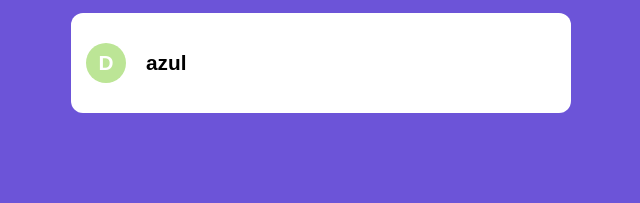
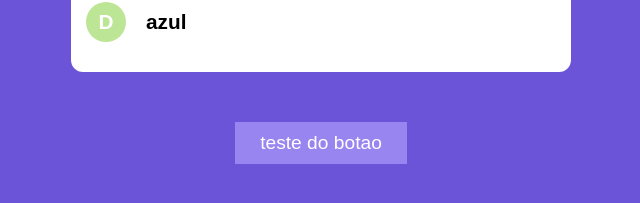
Before and after one commit to gtamaral/quiz-nextjs, a Next.js app: page / in a window 1280 px wide. Shown: the part 565-768 px from the top of the page, without its empty margins (319-959 px from the left). Built offline with nearby package versions, Linux system fonts and the light colour scheme.

Commit message:
add component botao

```diff
--- /dev/null
+++ b/components/Botao.tsx
@@ -0,0 +1,30 @@
+import styles from '../styles/Botao.module.css'
+import Link from 'next/link'
+
+interface BotaoProps {
+    texto?: string
+    href?: string
+    onCLick?: (e: any) => void
+}
+
+
+const Botao = (props:BotaoProps) => {
+
+    function renderizarBotao() {
+        return (
+        <button className={styles.botao} onClick={props.onCLick}>
+            {props.texto}
+        </button>
+    )}
+
+    return props.href ? (
+        <Link href={props.href}>
+            {renderizarBotao()}
+        </Link>
+    ) :
+        renderizarBotao()
+    }
+
+
+
+export default Botao
--- a/components/Questao.tsx
+++ b/components/Questao.tsx
@@ -18,6 +18,7 @@
 
 interface QuestaoProps {
     valor: QuestaoModel
+    tempoParaResposta?: number
     respostaFornecida: (indice: number) => void
     tempoEsgotado: () => void
 }
@@ -35,7 +36,7 @@
     return (
         <div className={styles.questao}>
             <Enunciado texto={questao.enunciado} />
-            <Temporizador duracao={10} tempoEsgotado={props.tempoEsgotado} />
+            <Temporizador duracao={props.tempoParaResposta ?? 10} tempoEsgotado={props.tempoEsgotado} />
             {renderizarRespostas()}
         </div>
     )
--- a/pages/index.tsx
+++ b/pages/index.tsx
@@ -3,7 +3,8 @@
 import Questao from '@/components/Questao'
 import QuestaoModel from '@/model/questao'
 import RespostaModel from '@/model/resposta'
-import { useState } from 'react'
+import { useEffect, useRef, useState } from 'react'
+import Botao from '@/components/Botao'
 
 const inter = Inter({ subsets: ['latin'] })
 
@@ -32,12 +33,14 @@
   return (
     <div style={{
       display: 'flex',
+      flexDirection: 'column',
       height: '100vh',
       justifyContent: 'center',
       alignItems: 'center'
 
     }}>
-      <Questao valor={questao} respostaFornecida={respostaFornecida} tempoEsgotado={tempoEsgotado}/>
+      <Questao valor={questao} tempoParaResposta={6} respostaFornecida={respostaFornecida} tempoEsgotado={tempoEsgotado}/>
+      <Botao texto='teste do botao' href='/resultado'/>
 
     </div>
   )
--- /dev/null
+++ b/pages/resultado.tsx
@@ -0,0 +1,7 @@
+export default function resultado() {
+    return (
+        <div>
+            <h1>RESULTADI</h1>
+        </div>
+    )
+}
--- /dev/null
+++ b/styles/Botao.module.css
@@ -0,0 +1,10 @@
+.botao {
+    color: #fff;
+    background-color: #9885f0;
+    font-weight: 200;
+    font-size: 1.2rem;
+    border: none;
+    padding: 10px 25px;
+    margin-top:  40px;
+
+}
```
